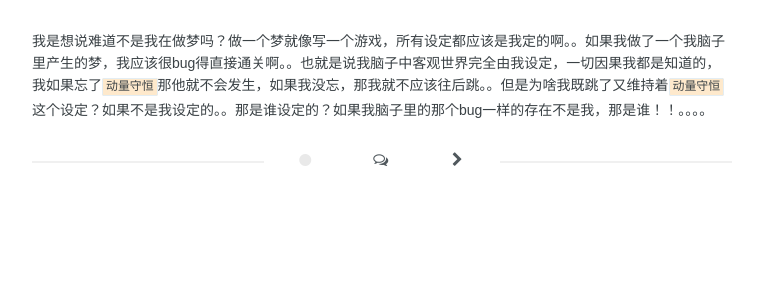
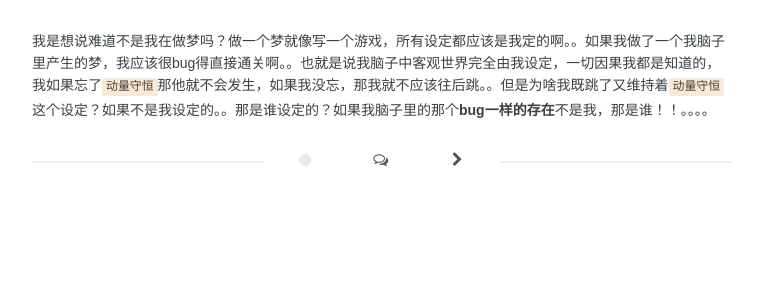
Before and after one commit to saakuraa/myblog, a Jekyll site: the page built from _posts/2013-12-29-got-a-dream.markdown, in a window 1280 px wide. Shown: the part 528-820 px from the top of the page, without its empty margins (258-1021 px from the left). Built offline with Jekyll 4.4.1, drawn with Linux system fonts in a browser that asks for light colours; nearby versions of some CDN libraries; Markdown is read by kramdown in place of the engine named in the settings.

````diff
--- a/_posts/2013-12-29-got-a-dream.markdown
+++ b/_posts/2013-12-29-got-a-dream.markdown
@@ -14,4 +14,4 @@ tags:
 终于。。终于到了一个河边，桥被炸了。。一个急刹车```刚刚```停在岸边。我表示很开心！马上向车后方直接跳了下来。然后。。。```动量守恒```，车往前了一点，掉下去了。。。。。被冲走了。。。。我。。太。。无奈了。。（还找了个老乡问了这河往哪走，她说松花江？反正梦的设定里是一个很大很深没有希望能找到车的河。。然后就没有然后了。。。）
 
 ####我到底想说什么。。
-我是想说难道不是我在做梦吗？做一个梦就像写一个游戏，所有设定都应该是我定的啊。。如果我做了一个我脑子里产生的梦，我应该很bug得直接通关啊。。也就是说我脑子中客观世界完全由我设定，一切因果我都是知道的，我如果忘了```动量守恒```那他就不会发生，如果我没忘，那我就不应该往后跳。。但是为啥我既跳了又维持着```动量守恒```这个设定？如果不是我设定的。。那是谁设定的？如果我脑子里的那个bug一样的存在不是我，那是谁！！。。。。
+我是想说难道不是我在做梦吗？做一个梦就像写一个游戏，所有设定都应该是我定的啊。。如果我做了一个我脑子里产生的梦，我应该很bug得直接通关啊。。也就是说我脑子中客观世界完全由我设定，一切因果我都是知道的，我如果忘了```动量守恒```那他就不会发生，如果我没忘，那我就不应该往后跳。。但是为啥我既跳了又维持着```动量守恒```这个设定？如果不是我设定的。。那是谁设定的？如果我脑子里的那个**bug一样的存在**不是我，那是谁！！。。。。
````
